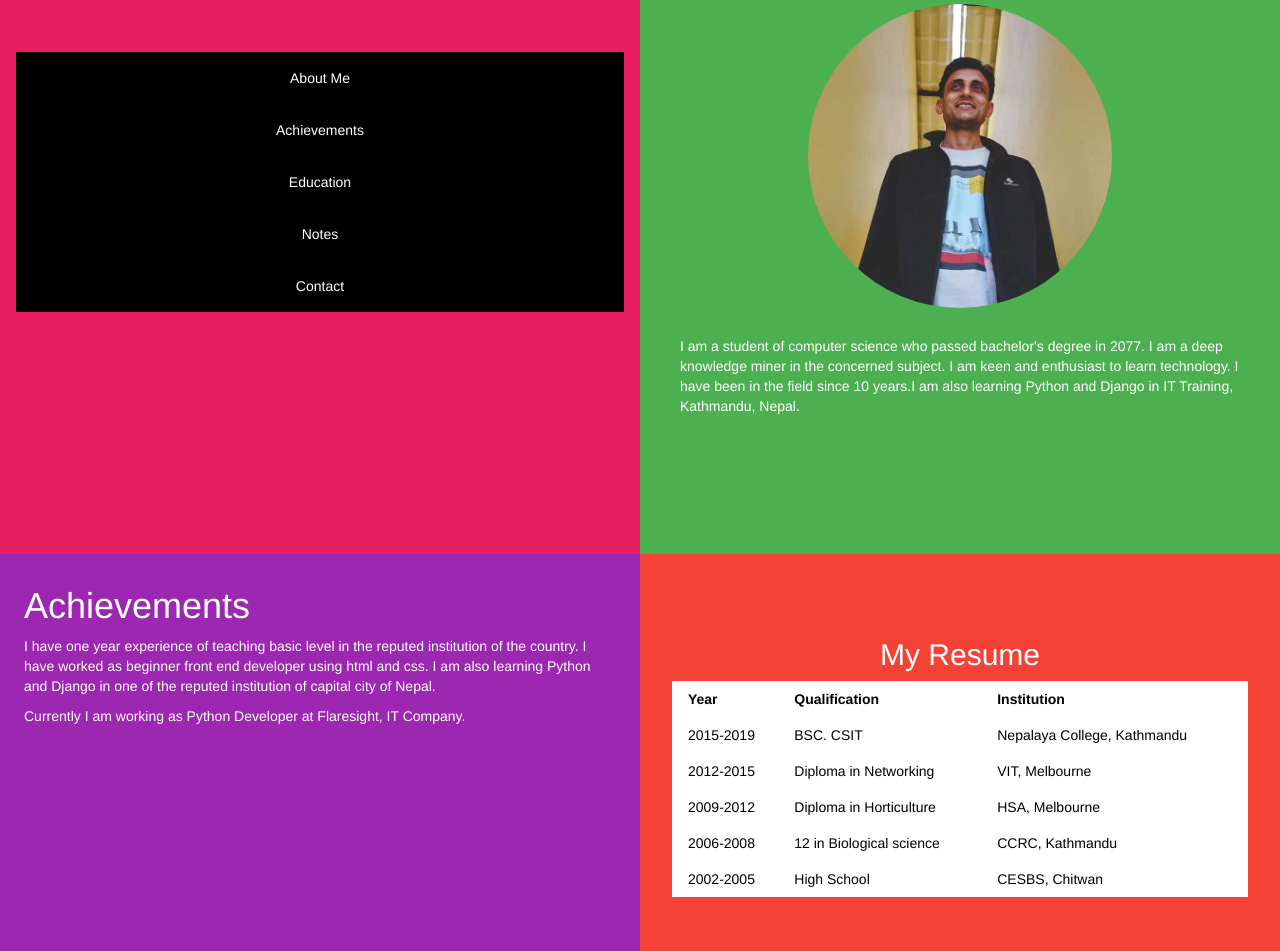
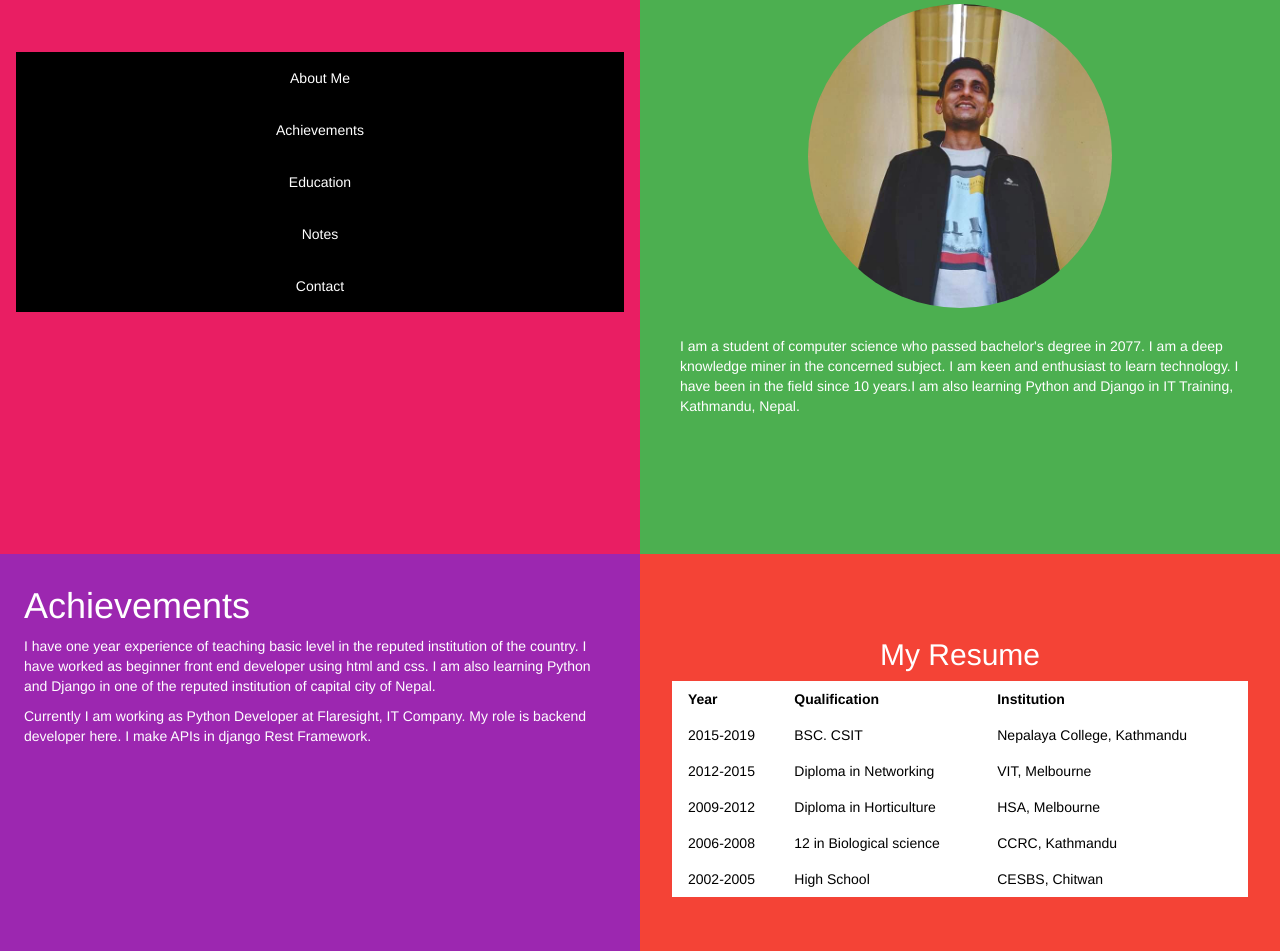
Before and after one commit to adhikarisunil/HTML_Course, a plain HTML site: page index.html in a window 1280 px wide. Shown: the part 146-1097 px from the top of the page. Drawn offline with nearby package versions, Linux system fonts and the light colour scheme; a small style sheet from the web is missing.

Commit message:
Update index.html
Signed-off-by: Sunil Adhikari <88506047+adhikarisunil@users.noreply.github.com>

```diff
--- a/index.html
+++ b/index.html
@@ -75,7 +75,7 @@
                     of the reputed institution of capital city of Nepal.
                 </p>
                 <p>
-                    Currently I am working as Python Developer at Flaresight, IT Company.
+                    Currently I am working as Python Developer at Flaresight, IT Company. My role is backend developer here. I make APIs in django Rest Framework.
                 </p>
             </div>
         </div>
```
